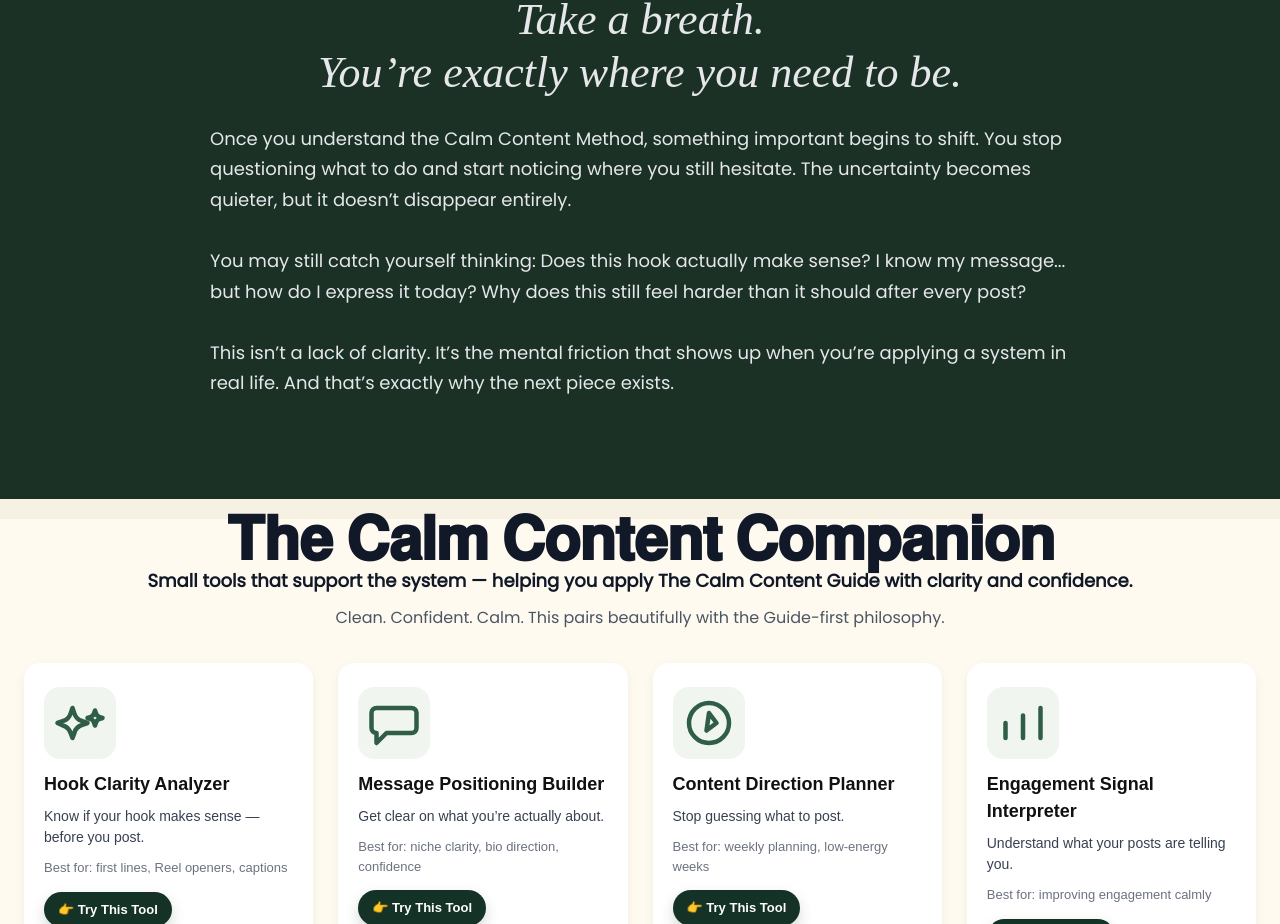
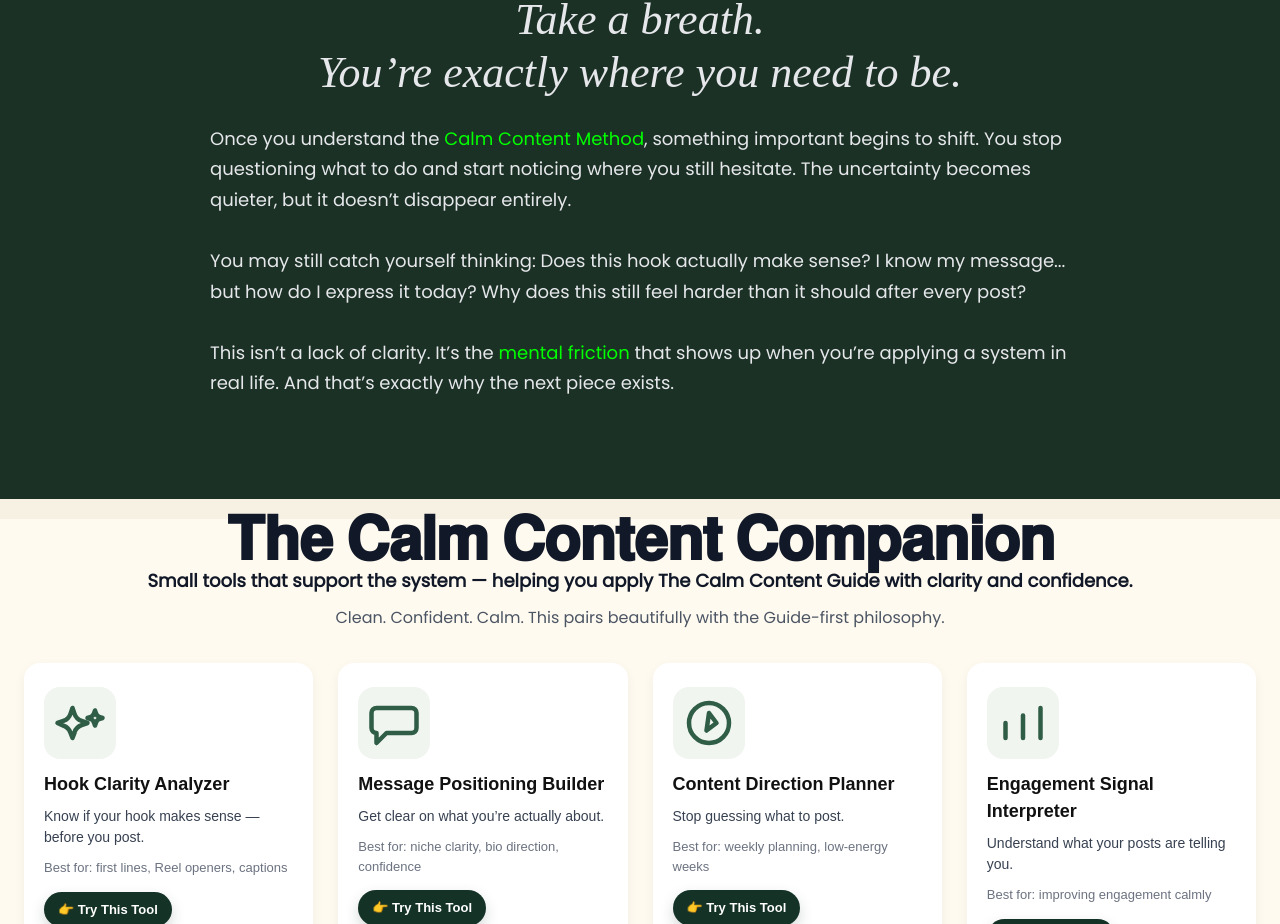
Before and after one commit to gmajors1326/the-calm-content-companion, a Next.js app: page / in a window 1280 px wide. Shown: the part 2678-3602 px from the top of the page. Built offline with nearby package versions, Linux system fonts and the light colour scheme; a web font is replaced by a local one.

Commit message:
Highlight growth keywords with glyph font

```diff
--- a/app/page.tsx
+++ b/app/page.tsx
@@ -264,13 +264,21 @@ export default function PromotoLandingPage() {
           textAlign: 'left'
         }}
       >
-        Once you understand the Calm Content Method, something important begins to shift. You stop questioning what to do and start noticing where you still hesitate. The uncertainty becomes quieter, but it doesn’t disappear entirely.
+        Once you understand the{' '}
+        <span style={{ fontFamily: '"Glyph", "Poppins", sans-serif', color: '#00ff00' }}>
+          Calm Content Method
+        </span>
+        , something important begins to shift. You stop questioning what to do and start noticing where you still hesitate. The uncertainty becomes quieter, but it doesn’t disappear entirely.
         <br />
         <br />
         You may still catch yourself thinking: Does this hook actually make sense? I know my message... but how do I express it today? Why does this still feel harder than it should after every post?
         <br />
         <br />
-        This isn’t a lack of clarity. It’s the mental friction that shows up when you’re applying a system in real life. And that’s exactly why the next piece exists.
+        This isn’t a lack of clarity. It’s the{' '}
+        <span style={{ fontFamily: '"Glyph", "Poppins", sans-serif', color: '#00ff00' }}>
+          mental friction
+        </span>{' '}
+        that shows up when you’re applying a system in real life. And that’s exactly why the next piece exists.
       </p>
     </section>
   );
```
